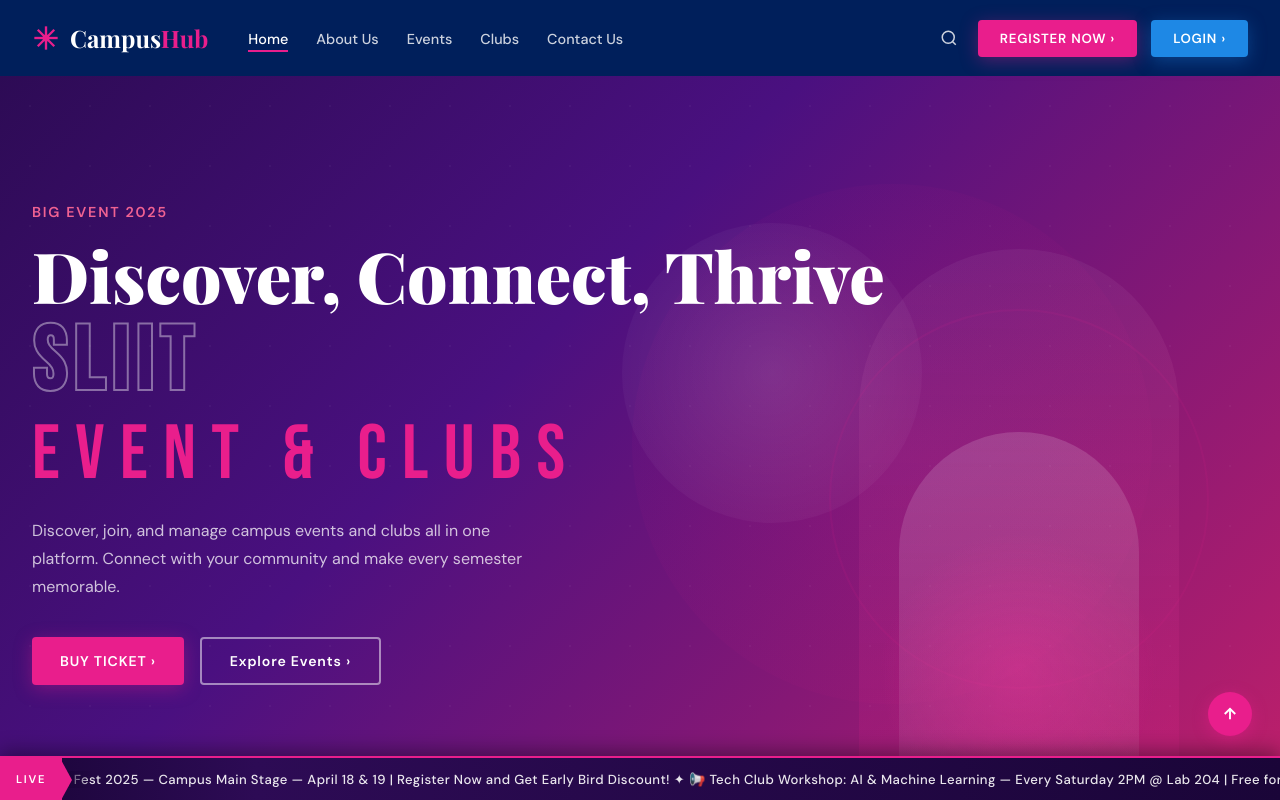
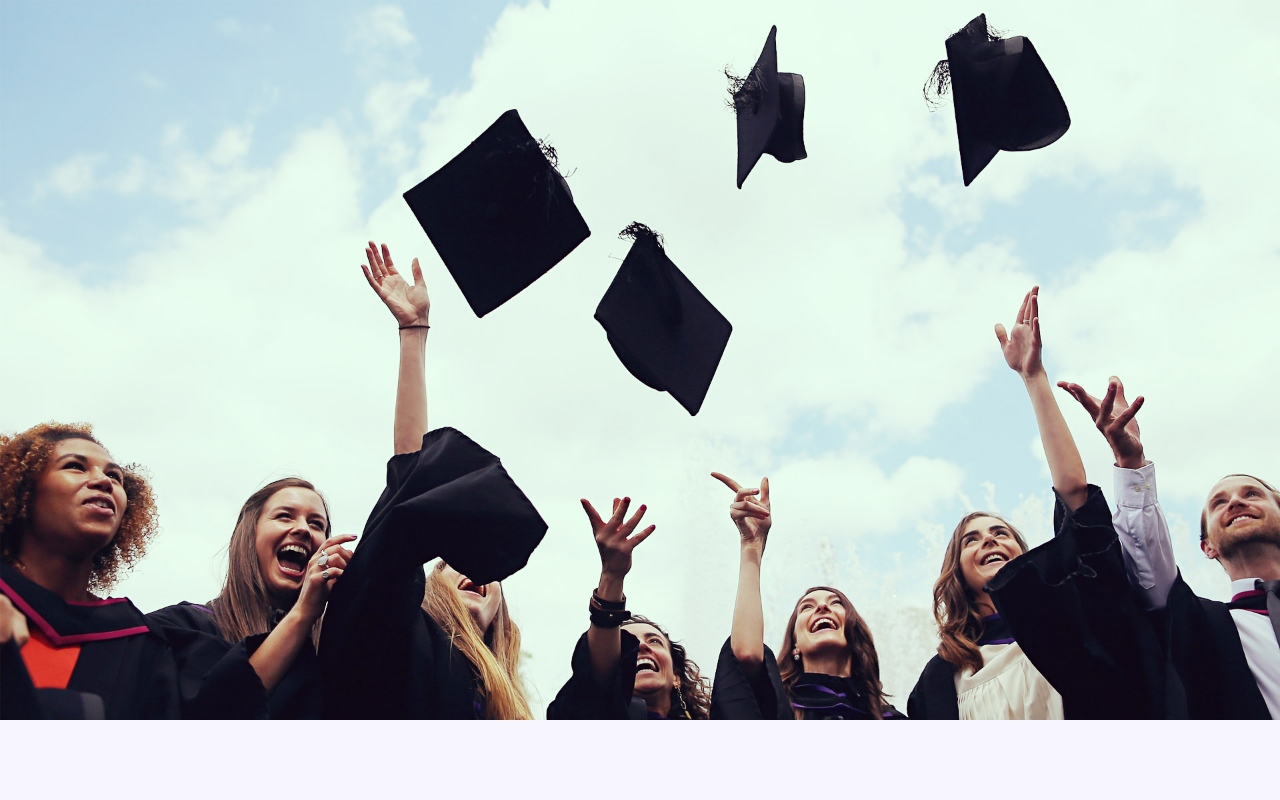
Before and after one commit to navodya9434/Event-and-Club-Management, a React (Create React App) app in the folder frontend/: page /login in a window 1280 px wide. Shown: the top 800 px of the page. Built offline with nearby package versions, Linux system fonts and the light colour scheme.

Commit message:
Create Routing

```diff
--- a/frontend/package.json
+++ b/frontend/package.json
@@ -6,7 +6,7 @@
     "axios": "^1.13.6",
     "react": "^18.2.0",
     "react-dom": "^18.2.0",
-    "react-router-dom": "^7.13.1",
+    "react-router-dom": "^7.13.2",
     "react-scripts": "5.0.1"
   },
   "scripts": {
--- a/frontend/src/App.js
+++ b/frontend/src/App.js
@@ -1,15 +1,17 @@
-import HomePage from "./pages/homePage";
-import React from 'react';
+import React from "react";
+import { Routes, Route } from "react-router-dom";
+
+import Home from "./pages/homePage";
+import Login from "./pages/login";
 
 
 function App() {
-  return <HomePage />;
+  return (
+    <Routes>
+      <Route path="/" element={<Home />} />
+      <Route path="/login" element={<Login />} />
+    </Routes>
+  );
+}
 
-  return (
-    <div>
-      <h1>Event Club</h1>
-    </div>
-  );
-
-}
 export default App;
--- a/frontend/src/index.js
+++ b/frontend/src/index.js
@@ -1,7 +1,15 @@
-import React from 'react';
-import ReactDOM from 'react-dom/client';
-import App from './App';
-import './index.css'; // optional
+import React from "react";
+import ReactDOM from "react-dom/client";
+import { BrowserRouter } from "react-router-dom";
+import "./index.css";
+import App from "./App";
 
-const root = ReactDOM.createRoot(document.getElementById('root'));
-root.render(<App />);
+const root = ReactDOM.createRoot(document.getElementById("root"));
+
+root.render(
+  <React.StrictMode>
+    <BrowserRouter>
+      <App />
+    </BrowserRouter>
+  </React.StrictMode>
+);
--- a/frontend/src/pages/homePage.jsx
+++ b/frontend/src/pages/homePage.jsx
@@ -3,6 +3,8 @@ import "./homePage.css";
 import home2 from "../assets/home2.jpg";
 import home3 from "../assets/home3.jpg";
 import home4 from "../assets/home4.jpg";
+import { Link } from "react-router-dom";
+
 
 
 
@@ -149,7 +151,12 @@ const Navbar = () => {
   <a href="#" className="btn btn--pink navbar__cta">REGISTER NOW &rsaquo;</a>
 
   {/* Login Button */}
-  <a href="#" className="btn btn--blue navbar__cta">LOGIN &rsaquo;</a>
+<Link to="/login" className="btn btn--blue navbar__cta">
+  LOGIN &rsaquo;
+</Link>
+
+
+
 
   <button
     className="navbar__hamburger"
--- /dev/null
+++ b/frontend/src/pages/login.jsx
@@ -0,0 +1,26 @@
+import React from 'react';
+import background from "../assets/College.jpg";
+
+
+const colors = {
+      primary: "#060606",
+      background: "#E0E0E0",
+      disbaled : "#D9D9D9"
+}
+
+const login = () => {
+  return (
+    <div className='w-full h-screen flex items-start'>
+        <div className='relative w-1/2 h-full flex flex-col'>
+         <div className='absolute top-[25%] left-[10%] flex flex-col'>
+             <h1></h1>
+         </div>
+          <img src={background} alt="Background" />
+
+        </div>
+
+    </div>
+  );
+}
+
+export default login;
```
Also changed, not shown: frontend/src/assets/College.jpg (added), 1 other file (tests, documents, lock files or other folders).
